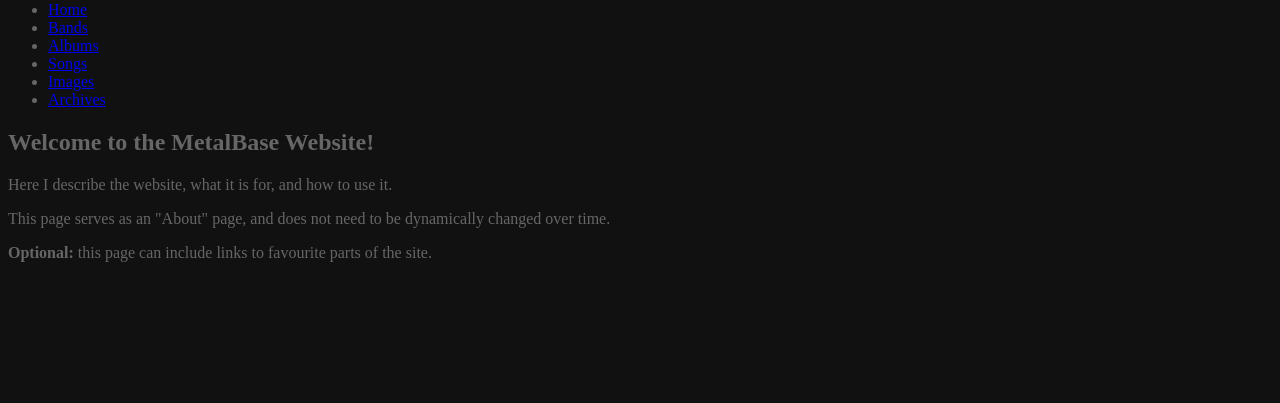
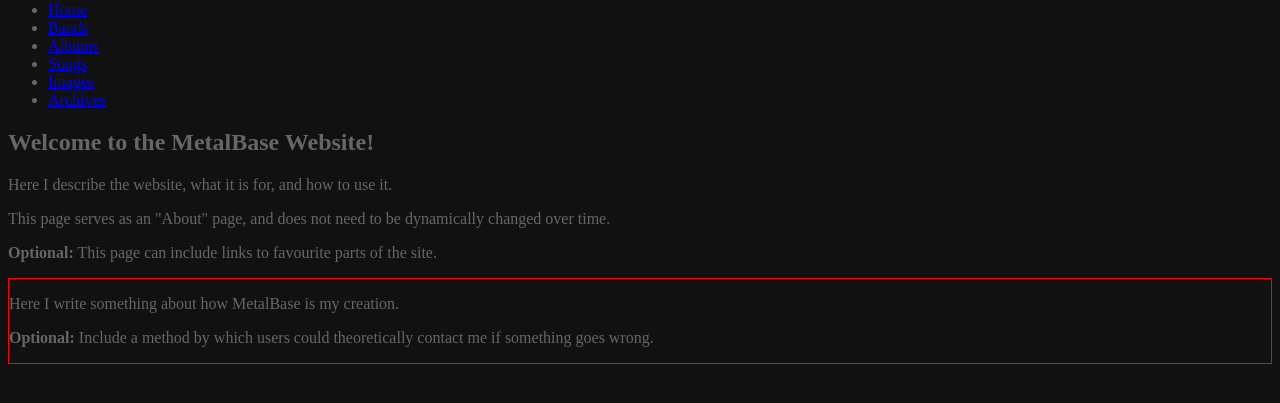
Before and after one commit to doug3230/MetalBase, a PHP site: page / in a window 1280 px wide. Shown: the part 126-529 px from the top of the page. Run offline with PHP 8.4, Linux system fonts and the light colour scheme.

Commit message:
Created a footer

```diff
--- a/Prototype/albums.php
+++ b/Prototype/albums.php
@@ -10,5 +10,7 @@
 		<?php include 'includes/navigationzone.html.php'; ?>
 
 		<h2>Albums on the Site</h2>
+
+		<?php include 'includes/footerzone.html.php'; ?>
 	</body>
 </html>
--- a/Prototype/archives.php
+++ b/Prototype/archives.php
@@ -10,5 +10,7 @@
 		<?php include 'includes/navigationzone.html.php'; ?>
 
 		<h2>External Archives</h2>
+
+		<?php include 'includes/footerzone.html.php'; ?>
 	</body>
 </html>
--- a/Prototype/bands.php
+++ b/Prototype/bands.php
@@ -10,5 +10,7 @@
 		<?php include 'includes/navigationzone.html.php'; ?>
 
 		<h2>Bands on the Site</h2>
+
+		<?php include 'includes/footerzone.html.php'; ?>
 	</body>
 </html>
--- a/Prototype/images.php
+++ b/Prototype/images.php
@@ -10,5 +10,7 @@
 		<?php include 'includes/navigationzone.html.php'; ?>
 
 		<h2>Images on the Site</h2>
+
+		<?php include 'includes/footerzone.html.php'; ?>
 	</body>
 </html>
--- /dev/null
+++ b/Prototype/includes/footerzone.html.php
@@ -0,0 +1,5 @@
+<div id="footerzone">
+	<p>Here I write something about how MetalBase is my creation.</p>
+	<p><strong>Optional:</strong> Include a method by which users could
+		theoretically contact me if something goes wrong.</p>
+</div> <!-- End of footerzone div -->
--- a/Prototype/index.php
+++ b/Prototype/index.php
@@ -12,6 +12,8 @@
 		<h2>Welcome to the MetalBase Website!</h2>
 		<p>Here I describe the website, what it is for, and how to use it.</p>
 		<p>This page serves as an "About" page, and does not need to be dynamically changed over time.</p>
-		<p><strong>Optional:</strong> this page can include links to favourite parts of the site.</p>
+		<p><strong>Optional:</strong> This page can include links to favourite parts of the site.</p>
+
+		<?php include 'includes/footerzone.html.php'; ?>
 	</body>
 </html>
--- a/Prototype/songs.php
+++ b/Prototype/songs.php
@@ -10,5 +10,7 @@
 		<?php include 'includes/navigationzone.html.php'; ?>
 
 		<h2>Songs on the Site</h2>
+
+		<?php include 'includes/footerzone.html.php'; ?>
 	</body>
 </html>
--- a/Prototype/style.css
+++ b/Prototype/style.css
@@ -15,3 +15,7 @@ body {
 	background-color: #111111;
 	color: #666666;
 }
+
+#footerzone {
+	border: red solid 1px;
+}
```
